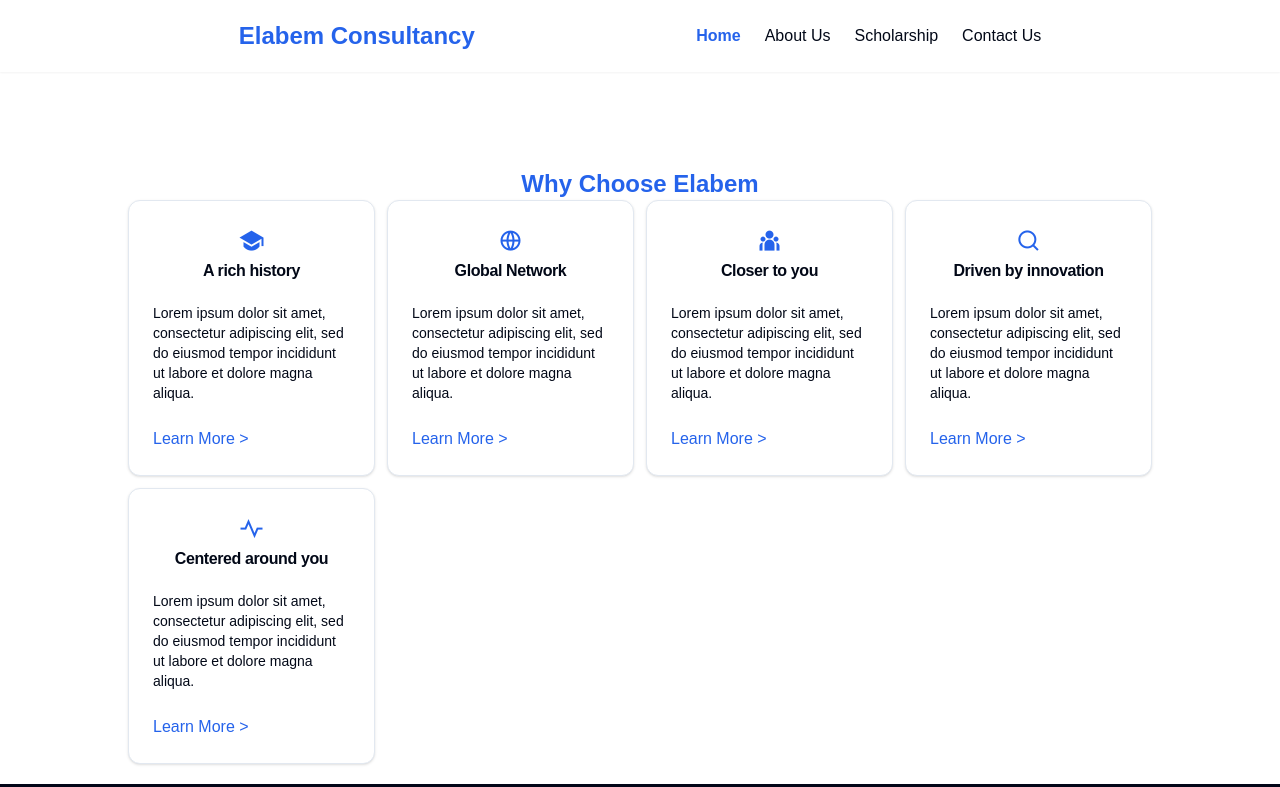
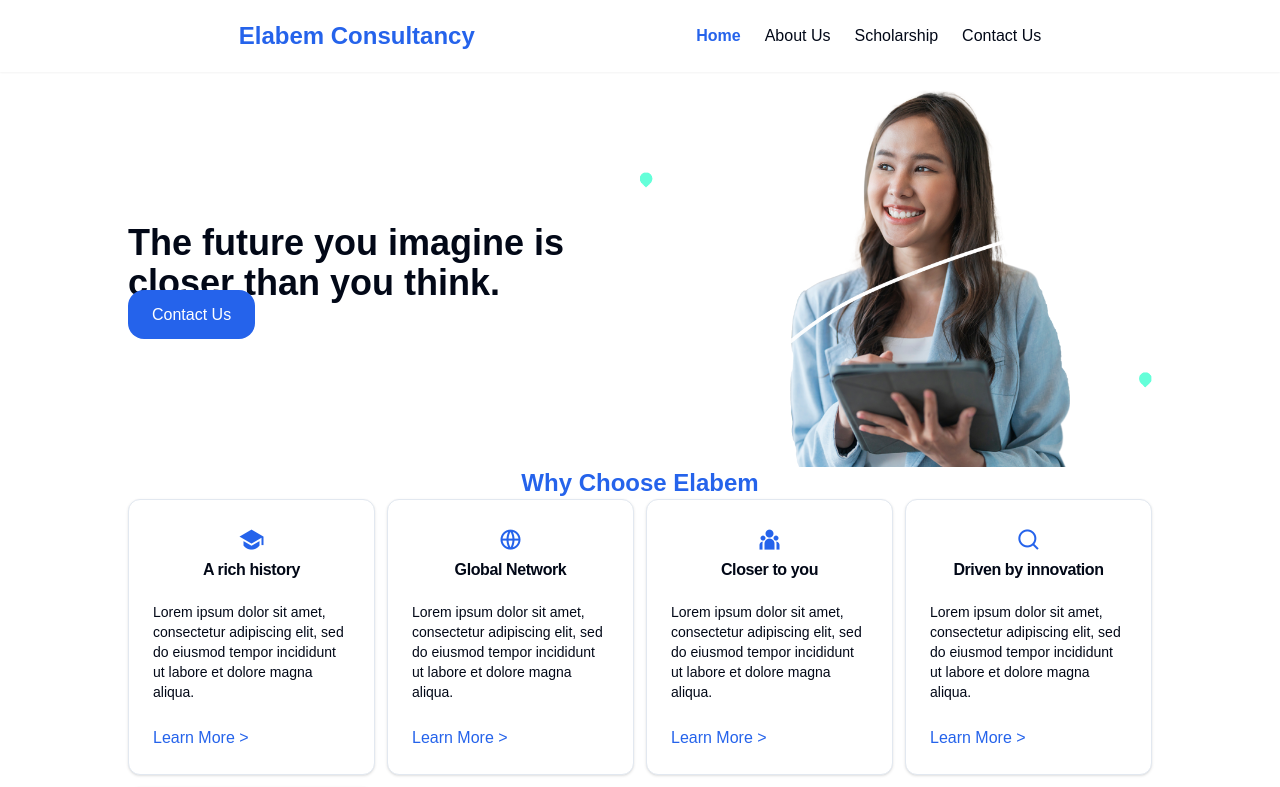
Before and after one commit to kasahun-welela/elabem, a Next.js app: page / in a window 1280 px wide. Shown: the top 787 px of the page. Built offline with nearby package versions, Linux system fonts and the light colour scheme.

Commit message:
add hero section

```diff
--- a/app/page.tsx
+++ b/app/page.tsx
@@ -1,7 +1,7 @@
+import Hero from "@/components/Hero";
 import {
   Card,
   CardContent,
-  CardDescription,
   CardFooter,
   CardHeader,
   CardTitle,
@@ -53,7 +53,8 @@ export default function Home() {
 
   return (
     <>
-      <div className="w-[80%] mx-auto mt-24">
+      <div className="w-[80%] mx-auto mt-24 md:mt-3">
+        <Hero />
         <h1 className="text-primary text-center font-bold text-2xl">
           Why Choose Elabem
         </h1>
--- /dev/null
+++ b/components/Hero.tsx
@@ -0,0 +1,28 @@
+import Image from "next/image";
+import React from "react";
+import Link from "next/link";
+
+export default function Hero() {
+  return (
+    <div className="md:flex justify-between items-center">
+      <div className="basis-1/2">
+        <h1 className="md:text-4xl font-bold text-xl">
+          The future you imagine is closer than you think.
+        </h1>
+        <Link
+          href="/contact-us"
+          className="bg-primary text-white py-4 px-6 rounded-2xl mt-3"
+        >
+          Contact Us
+        </Link>
+      </div>
+      <Image
+        src="/hero.png"
+        className="basis-1/2"
+        alt="hero image"
+        width={400}
+        height={500}
+      />
+    </div>
+  );
+}
```
Also changed, not shown: public/hero.png (added).
